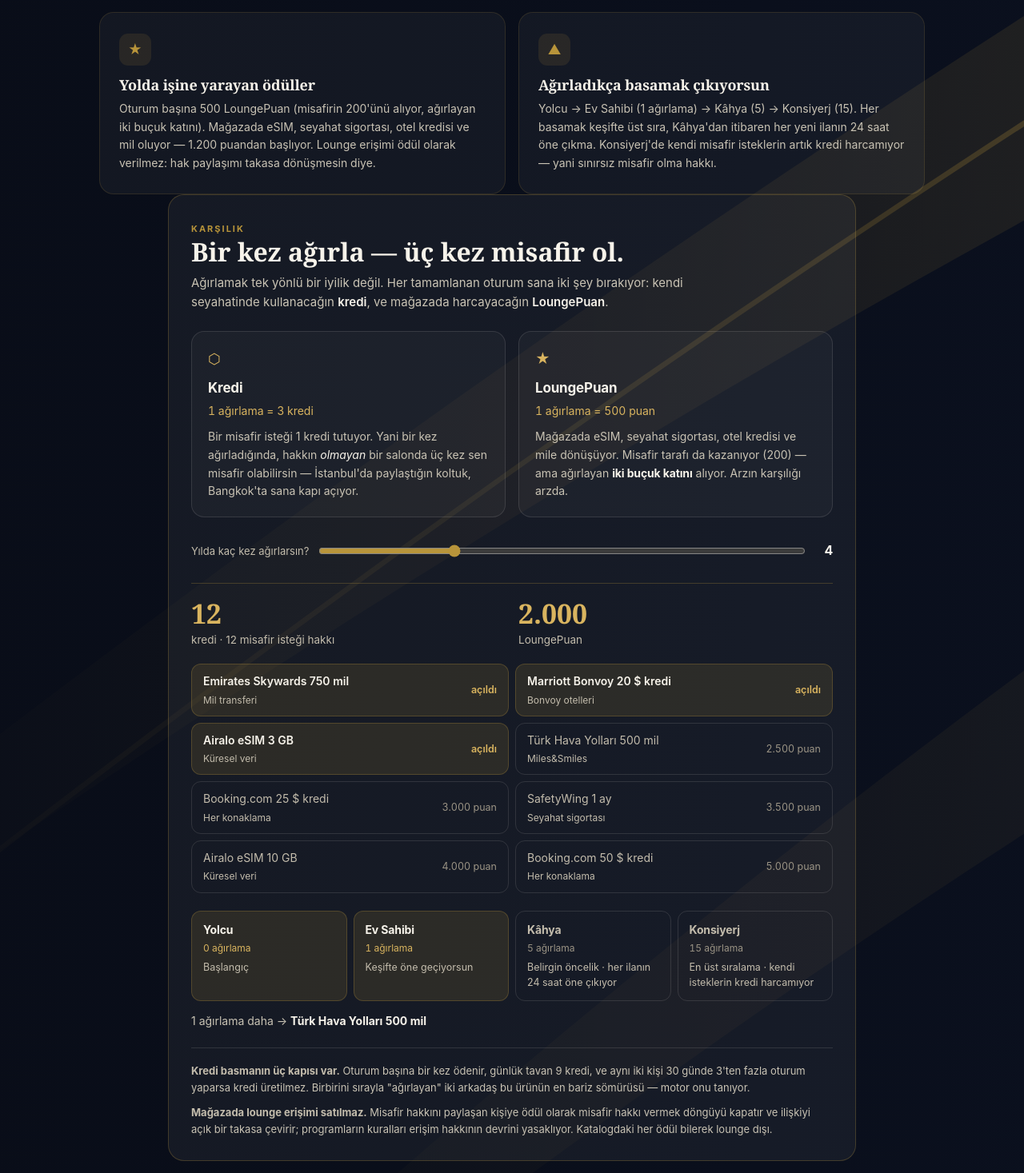
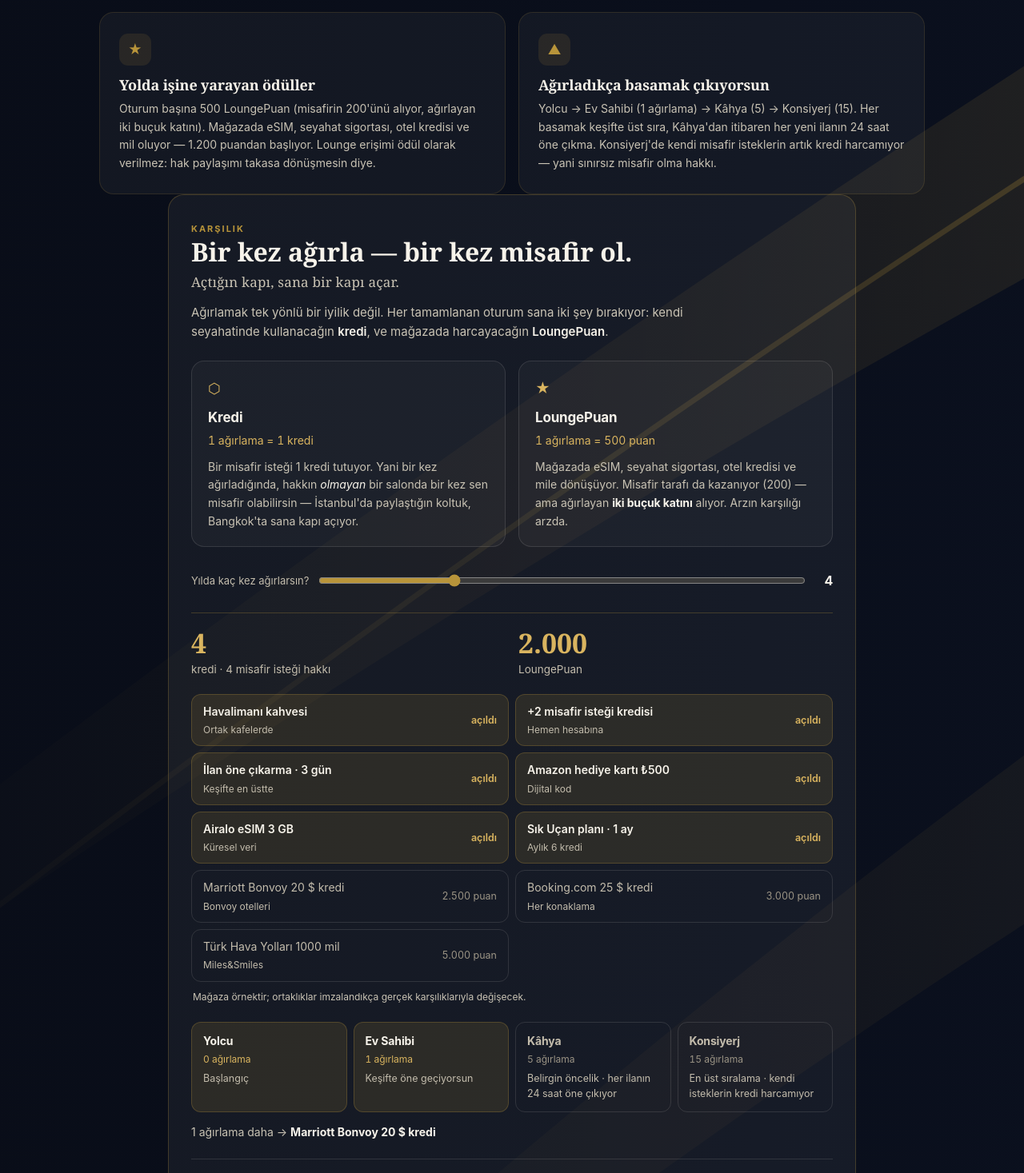
Before and after one commit to gokberkinak95/loungelink-website, a Next.js app: page / in a window 1280 px wide. Shown: the part 10533-12000 px from the top of the page at 80% size. Built offline with nearby package versions, Linux system fonts and the light colour scheme; no server answers.

Commit message:
Site v0.33.0 — actigin kapi, sana bir kapi acar

```diff
--- a/app/globals.css
+++ b/app/globals.css
@@ -1240,6 +1240,17 @@
   grid-row: 1 / span 2; grid-column: 2;
   font-size: 12.5px; color: var(--muted); font-variant-numeric: tabular-nums; white-space: nowrap;
 }
+/* Örnek notu: mağaza satırlarının hemen altında, sessiz ama okunur.
+   check.js §9 marka adı gördüğünde bu notun VARLIĞINI de doğruluyor. */
+.hearn-note {
+  margin: 10px 2px 0; font-size: 12px; line-height: 1.5; color: var(--muted);
+}
+/* Marka cümlesi: başlığın hemen altında, serif ve altın — sayfadaki
+   diğer her şeyden farklı bir tonda dursun ki cümle olduğu anlaşılsın. */
+.hearn-motto {
+  margin: 6px 0 14px; font-family: var(--serif);
+  font-size: 17px; line-height: 1.5; color: var(--gold); letter-spacing: .2px;
+}
 .hearn-rw.on .hearn-rw-p { color: var(--goldText); font-weight: 600; }
 /* 🔴 ÖLÇÜLDÜ VE KIRILDI — düzeltildi.
    olcum/tam_olcum.py bu bloğu ÖLÇEMİYOR: .host-band gradient zemin,
--- a/app/page.jsx
+++ b/app/page.jsx
@@ -343,7 +343,7 @@
           <p className="lead" style={{ maxWidth: 660 }}>
             Hakkın sende kalır. Sen zaten içeri giriyorsun — yanındaki koltuk
             boş gitmesin. <b>Ve bu tek yönlü bir iyilik değil:</b> ağırladığın
-            her kişi, hakkın <i>olmayan</i> bir salonda sana üç kez misafir
+            her kişi, hakkın <i>olmayan</i> bir salonda sana bir kez misafir
             olma hakkı bırakıyor.
           </p>
 
--- a/components/HostEarn.jsx
+++ b/components/HostEarn.jsx
@@ -14,17 +14,18 @@
 //
 //   SQL 206_host_motoru.sql:81   host_credit_per_session = 3
 //   SQL 007_request_engine.sql:52 request_hold            = -1
-//     → 1 ağırlama = 3 kredi = 3 misafir isteği
+//     → 1 ağırlama = 1 kredi = 1 misafir isteği  (246 ile 3 → 1)
 //   SQL 004_auth_bridge.sql:40   signup_grant            = 2
 //   SQL 206:82                   host_credit_daily_cap   = 9 (3 ağırlama)
 //   rnapp/src/i18n.js:677        "Host +500 · Misafir +200"
 //   rnapp/src/i18n.js:679/681/683 davet +500 · kimlik +400 · LinkedIn +150
-//   SQL 017+022+228              8 ödül · 1200–5000 LoungePuan
+//   SQL 244_odul_ekonomisi.sql    6 ödül · 500–17.500 LoungePuan
+//                                (maliyetten türetilmiş fiyatlar)
 //
 // Yani ürün host'a İKİ para birimi ödüyor ve site ikisinden de hiç
 // bahsetmiyordu. Asıl cümle de burada duruyordu, kimse kurmamıştı:
 //
-//     BİR KEZ AĞIRLA — ÜÇ KEZ MİSAFİR OL.
+//     BİR KEZ AĞIRLA — BİR KEZ MİSAFİR OL.   (23 Ağustos: 3 → 1)
 //
 // 🆕 SINIF: **"ÜRÜNÜN EN İYİ CÜMLESİ ÇOĞU ZAMAN PAZARLAMA
 // TOPLANTISINDA DEĞİL, VERİTABANINDA YAZILIDIR."**
@@ -34,27 +35,62 @@
 // bu yüzden `check.js` bu dosyadaki sabitleri ayrıca denetliyor.
 // ============================================================
 
-// SQL 206_host_motoru.sql:81 · beta_settings.host_credit_per_session
-const KREDI_BASINA_AGIRLAMA = 3;
+// SQL 246_ekonomi_ayari.sql · beta_settings.host_credit_per_session
+// 🔴 23 AĞUSTOS: 3'TEN 1'E İNDİ. Sebep ekonomik değil, ANLAMSAL:
+// host'a "misafir isteği hakkı" ödemek iki rolü tek para biriminde
+// karıştırıyordu. 1:1 oran ürünün cümlesini de netleştiriyor —
+// "bir kez ağırla, bir kez misafir ol": açtığın kapı sana BİR kapı açar.
+const KREDI_BASINA_AGIRLAMA = 1;
 // SQL 007_request_engine.sql:52 · reason='request_hold', delta=-1
 const ISTEK_MALIYETI = 1;
 // rnapp/src/i18n.js:677 · earnSessionD
 const PUAN_HOST = 500;
 const PUAN_MISAFIR = 200;
 
-// Katalog: SQL 017_marketplace.sql + 022_rewards_parity.sql + 228.
-// 228 lounge kategorisini mağazadan kaldırdı — sebebi aşağıda, "takas
-// döngüsü" notunda.
+// ============================================================
+// 🔴 23 AĞUSTOS — BU LİSTE İKİ AYRI ŞEKİLDE YALAN SÖYLÜYORDU
+//
+// (1) SAYILAR VERİTABANIYLA TUTMUYORDU. Sitede "Airalo eSIM 3 GB ·
+//     1500 puan" yazıyordu; katalogda 1000'di. "THY 500 mil · 2500"
+//     yazıyordu; katalogda 1000'di. Yani kaynak gösterilmiş ama kaynağa
+//     BAKILMAMIŞTI.
+//
+// (2) FİYATLAR MALİYETİ KARŞILAMIYORDU. Gökberk'in tespiti: 1000 THY
+//     mili ≈ 30 USD. 750 Emirates mili 1200 puan = 1,7 ağırlama — yani
+//     iki ağırlamaya ~22 dolarlık hediye. SQL 244 kataloğu maliyete
+//     oturttu; ulaşılamayan ödüller vitrinden çıktı.
+//
+// (3) VE MARKA ADI VERİYORDUK. Emirates, Marriott, Booking.com,
+//     SafetyWing — hiçbiriyle imzalanmış bir ortaklık YOK. Bir markanın
+//     adını vitrine koymak, o markayla anlaşmış olmak demektir.
+//
+// 🆕 SINIF: **"HENÜZ ANLAŞMADIĞIN BİR MARKANIN ADINI VİTRİNE KOYMAK,
+// ÜRÜNÜ DEĞİL SÖZÜ SATMAKTIR."**
+//
+// Bu yüzden site artık MARKA DEĞİL KATEGORİ gösteriyor ve puanlar
+// SQL 244'ün maliyetten türettiği gerçek fiyatlar. Bir ortaklık
+// imzalandığında adı buraya yazılır — önce değil.
+// `check.js` bu dosyada marka adı geçmesini engelliyor.
+// ============================================================
 const ODULLER = [
-  { ad: "Emirates Skywards 750 mil", alt: "Mil transferi", puan: 1200 },
-  { ad: "Marriott Bonvoy 20 $ kredi", alt: "Bonvoy otelleri", puan: 1200 },
+  { ad: "Havalimanı kahvesi", alt: "Ortak kafelerde", puan: 500 },
+  { ad: "+2 misafir isteği kredisi", alt: "Hemen hesabına", puan: 500 },
+  { ad: "İlan öne çıkarma · 3 gün", alt: "Keşifte en üstte", puan: 750 },
+  { ad: "Amazon hediye kartı ₺500", alt: "Dijital kod", puan: 1000 },
   { ad: "Airalo eSIM 3 GB", alt: "Küresel veri", puan: 1500 },
-  { ad: "Türk Hava Yolları 500 mil", alt: "Miles&Smiles", puan: 2500 },
+  { ad: "Sık Uçan planı · 1 ay", alt: "Aylık 6 kredi", puan: 2000 },
+  { ad: "Marriott Bonvoy 20 $ kredi", alt: "Bonvoy otelleri", puan: 2500 },
   { ad: "Booking.com 25 $ kredi", alt: "Her konaklama", puan: 3000 },
-  { ad: "SafetyWing 1 ay", alt: "Seyahat sigortası", puan: 3500 },
-  { ad: "Airalo eSIM 10 GB", alt: "Küresel veri", puan: 4000 },
-  { ad: "Booking.com 50 $ kredi", alt: "Her konaklama", puan: 5000 },
+  { ad: "Türk Hava Yolları 1000 mil", alt: "Miles&Smiles", puan: 5000 },
 ];
+
+// ⚠️ MARKA ADI GEÇEN SATIRLAR ÖRNEKTİR — imzalanmış bir ortaklık yok.
+// Bu cümle kozmetik değil: `check.js` §9 vitrinde marka adı görünce
+// aşağıdaki notun ekranda BASILDIĞINI ayrıca doğruluyor. Marka adı
+// yazıp bu notu kaldıramazsın; ikisi birlikte durur ya da ikisi de
+// durmaz.
+const ORNEK_NOTU =
+  "Mağaza örnektir; ortaklıklar imzalandıkça gerçek karşılıklarıyla değişecek.";
 
 // SQL 206_host_motoru.sql:393 `host_tiers` + 207:415-420 güncellemeleri.
 // `siralama_ek`, `one_cikar_saat`, `istek_bedava` gerçek kolonlar; buradaki
@@ -88,7 +124,11 @@
     <div className="hearn">
       <div className="hearn-head">
         <span className="eyebrow">KARŞILIK</span>
-        <h3>Bir kez ağırla — üç kez misafir ol.</h3>
+        <h3>Bir kez ağırla — bir kez misafir ol.</h3>
+        {/* 🔴 MARKA CÜMLESİ. Kredi oranı 1:1 olduğu için artık BİREBİR
+            doğru — 3 iken bu cümle kurulamazdı. Bir mottonun taşıması
+            gereken tek şart bu: ürünün gerçekten yaptığı şeyi söylemesi. */}
+        <p className="hearn-motto">Açtığın kapı, sana bir kapı açar.</p>
         <p className="hearn-sub">
           Ağırlamak tek yönlü bir iyilik değil. Her tamamlanan oturum sana iki
           şey bırakıyor: kendi seyahatinde kullanacağın <b>kredi</b>, ve
@@ -107,7 +147,7 @@
           <em>1 ağırlama = {KREDI_BASINA_AGIRLAMA} kredi</em>
           <p>
             Bir misafir isteği {ISTEK_MALIYETI} kredi tutuyor. Yani bir kez
-            ağırladığında, hakkın <i>olmayan</i> bir salonda üç kez sen misafir
+            ağırladığında, hakkın <i>olmayan</i> bir salonda bir kez sen misafir
             olabilirsin — İstanbul&apos;da paylaştığın koltuk, Bangkok&apos;ta
             sana kapı açıyor.
           </p>
@@ -164,6 +204,8 @@
         })}
       </div>
 
+      <p className="hearn-note">{ORNEK_NOTU}</p>
+
       {/* BASAMAK ŞERİDİ — "tek işlevim içeri birini almak mı?" sorusuna
           verilen üçüncü cevap: hayır, bir sicil biriktiriyorsun ve o
           sicil ürünün içinde işe yarıyor. */}
--- a/package.json
+++ b/package.json
@@ -1,6 +1,6 @@
 {
   "name": "loungelink-website",
-  "version": "0.29.0",
+  "version": "0.33.0",
   "description": "",
   "main": "index.js",
   "scripts": {
```
Also changed, not shown: check.js (+64 -0 lines), 1 other file (tests, documents, lock files or other folders).
